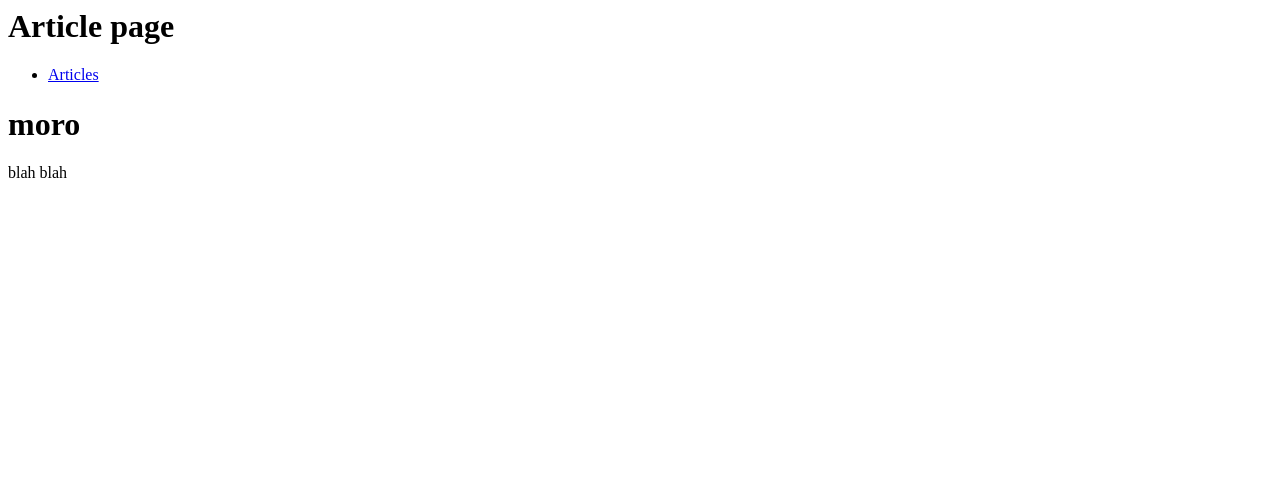
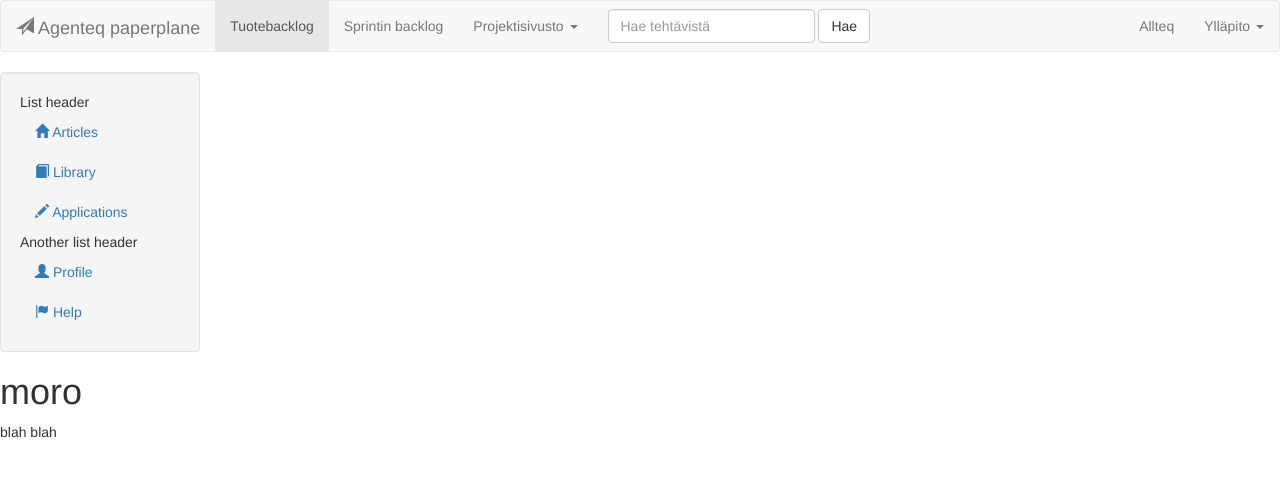
Before and after one commit to puuparta/django_bootcamp, a Django app: page /articles/get/1/ in a window 1280 px wide. Shown: the top 477 px of the page. Run offline with Django 3.2, Linux system fonts and the light colour scheme; data comes from the database, SQL or seed files in the repository; parts of the project's set-up code (start-up, migrations or seed data) failed here and were passed over; some libraries are stand-ins or nearby versions.

Commit message:
added bootstrap for base.html

```diff
--- a/article/templates/article.html
+++ b/article/templates/article.html
@@ -1,11 +1,18 @@
 {% extends 'base.html' %}
 	{% block sidebar %}
 	<!-- overridataan sidebar-->
-<ul>
-	<li><a href="/articles/all">Articles</a></li>
-</ul>
+    <li class="nav-header">List header</li>
+    <li class="active"><a href="/articles/all"><i class="glyphicon glyphicon-home"></i> Articles</a></li>
+    <li><a href="#"><i class="glyphicon glyphicon-book"></i> Library</a></li>
+    <li><a href="#"><i class="glyphicon glyphicon-pencil"></i> Applications</a></li>
+    <li class="nav-header">Another list header</li>
+    <li><a href="#"><i class="glyphicon glyphicon-user"></i> Profile</a></li>
+    <li class="divider"></li>
+    <li><a href="#"><i class="glyphicon glyphicon-flag"></i> Help</a></li>
 {% endblock %}
 {% block sisalto %}
 <h1>{{article.title}}</h1>
 <p>{{article.body}}</p>
 {% endblock %}
+
+{% block title %}{{article.title}}{% endblock %}
--- a/templates/base.html
+++ b/templates/base.html
@@ -1,16 +1,100 @@
+
+
 <html>
+<head>
+	<title>{% block title %}My Base Template{% endblock %}</title>
+<style type="text/css">
+    .well{
+        width: 200px;
+        padding: 0px 0;
+    }
+	.bs-example{
+    	margin: 0px;
+    }
+</style>
+</head>
 <body>
-<h1>Article page</h1>
+<nav class="navbar navbar-default" role="navigation">
+  <!-- Brand and toggle get grouped for better mobile display -->
+  <div class="navbar-header">
+    <button type="button" class="navbar-toggle" data-toggle="collapse" data-target="#bs-example-navbar-collapse-1">
+      <span class="sr-only">Toggle navigation</span>
+      <span class="icon-bar"></span>
+      <span class="icon-bar"></span>
+      <span class="icon-bar"></span>
+    </button>
+    <a class="navbar-brand" href="#"><span class="glyphicon glyphicon-send"></span> Agenteq paperplane</a>
+  </div>
 
-<div>
-	{% block sidebar %}
-<ul>
-	<li><a href="/articles/all">Articles</a></li>
-	<li><a href="/admin">Admin</a></li>
-</ul>
-{% endblock %}
+  <!-- Collect the nav links, forms, and other content for toggling -->
+  <div class="collapse navbar-collapse" id="bs-example-navbar-collapse-1">
+    <ul class="nav navbar-nav">
+      <li class="active"><a href="#">Tuotebacklog</a></li>
+      <li><a href="#">Sprintin backlog</a></li>
+      <li class="dropdown">
+        <a href="#" class="dropdown-toggle" data-toggle="dropdown">Projektisivusto <b class="caret"></b></a>
+        <ul class="dropdown-menu">
+          <li><a href="#">Tero Topra</a></li>
+          <li><a href="#">Päivi Karhu</a></li>
+          <li><a href="#">Jesse</a></li>
+          <li><a href="#">Jukka-Pekka</a></li>
+          <li class="divider"></li>
+          <li><a href="#">Ylläpito</a></li>
+          <li class="divider"></li>
+          <li><a href="#">Ohjeet</a></li>
+        </ul>
+      </li>
+    </ul>
+    <form class="navbar-form navbar-left" role="search">
+      <div class="form-group">
+        <input type="text" class="form-control" placeholder="Hae tehtävistä">
+      </div>
+      <button type="submit" class="btn btn-default">Hae</button>
+    </form>
+    <ul class="nav navbar-nav navbar-right">
+      <li><a href="#">Allteq</a></li>
+      <li class="dropdown">
+        <a href="#" class="dropdown-toggle" data-toggle="dropdown">Ylläpito <b class="caret"></b></a>
+        <ul class="dropdown-menu">
+          <li><a href="#">Käyttäjät</a></li>
+          <li><a href="#">Ryhmät</a></li>
+          <li><a href="#">Projektisivustot</a></li>
+          <li class="divider"></li>
+          <li><a href="#">Ohjeet</a></li>
+        </ul>
+      </li>
+    </ul>
+  </div><!-- /.navbar-collapse -->
+</nav>
+
+
+ <div class="bs-example">
+    <div class="well">
+        <ul class="nav nav-list">
+        	{% block sidebar %}
+            <li class="nav-header">List header</li>
+		    <li class="active"><a href="/articles/all"><i class="glyphicon glyphicon-home"></i> Articles</a></li>
+		    <li><a href="#"><i class="glyphicon glyphicon-book"></i> Library</a></li>
+		    <li><a href="#"><i class="glyphicon glyphicon-pencil"></i> Applications</a></li>
+		    <li class="nav-header">Another list header</li>
+		    <li><a href="#"><i class="glyphicon glyphicon-user"></i> Profile</a></li>
+		    <li><a href="/admin"><i class="glyphicon glyphicon-cog"></i> Admin</a></li>
+		    <li class="divider"></li>
+		    <li><a href="#"><i class="glyphicon glyphicon-flag"></i> Help</a></li>
+			{% endblock %}
+        </ul>
+    </div>
 </div>
+
+
 <div id="content">
 {% block sisalto %}{% endblock %}
 </div>
+
+
 </body>
+
+<!-- Latest compiled and minified CSS & JS -->
+<link href="//netdna.bootstrapcdn.com/bootstrap/3.0.2/css/bootstrap.min.css" rel="stylesheet">
+<script src="//code.jquery.com/jquery.js"></script>
+<script src="//netdna.bootstrapcdn.com/bootstrap/3.0.2/js/bootstrap.min.js"></script>
```
Also changed, not shown: 3 other files.
